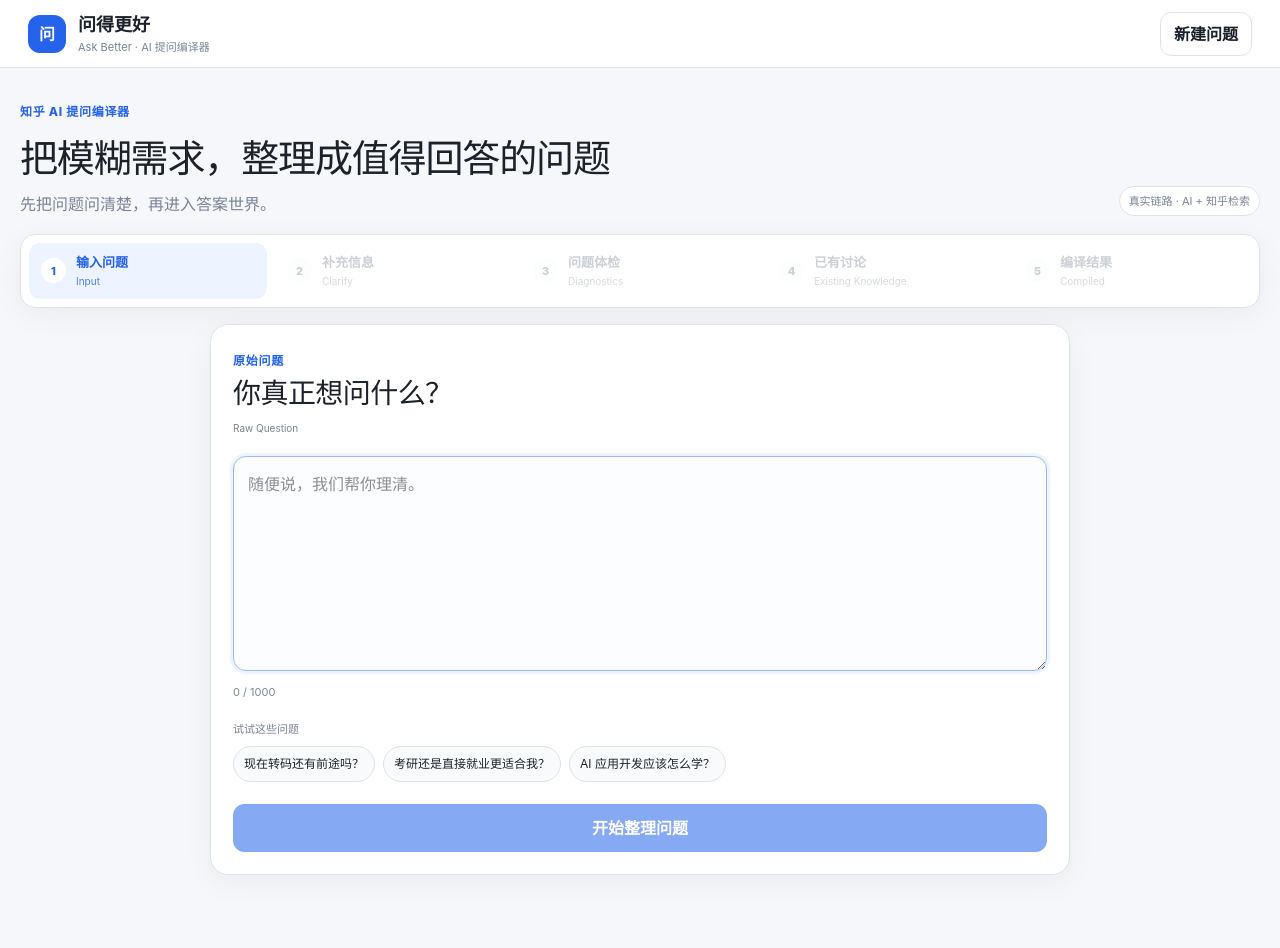
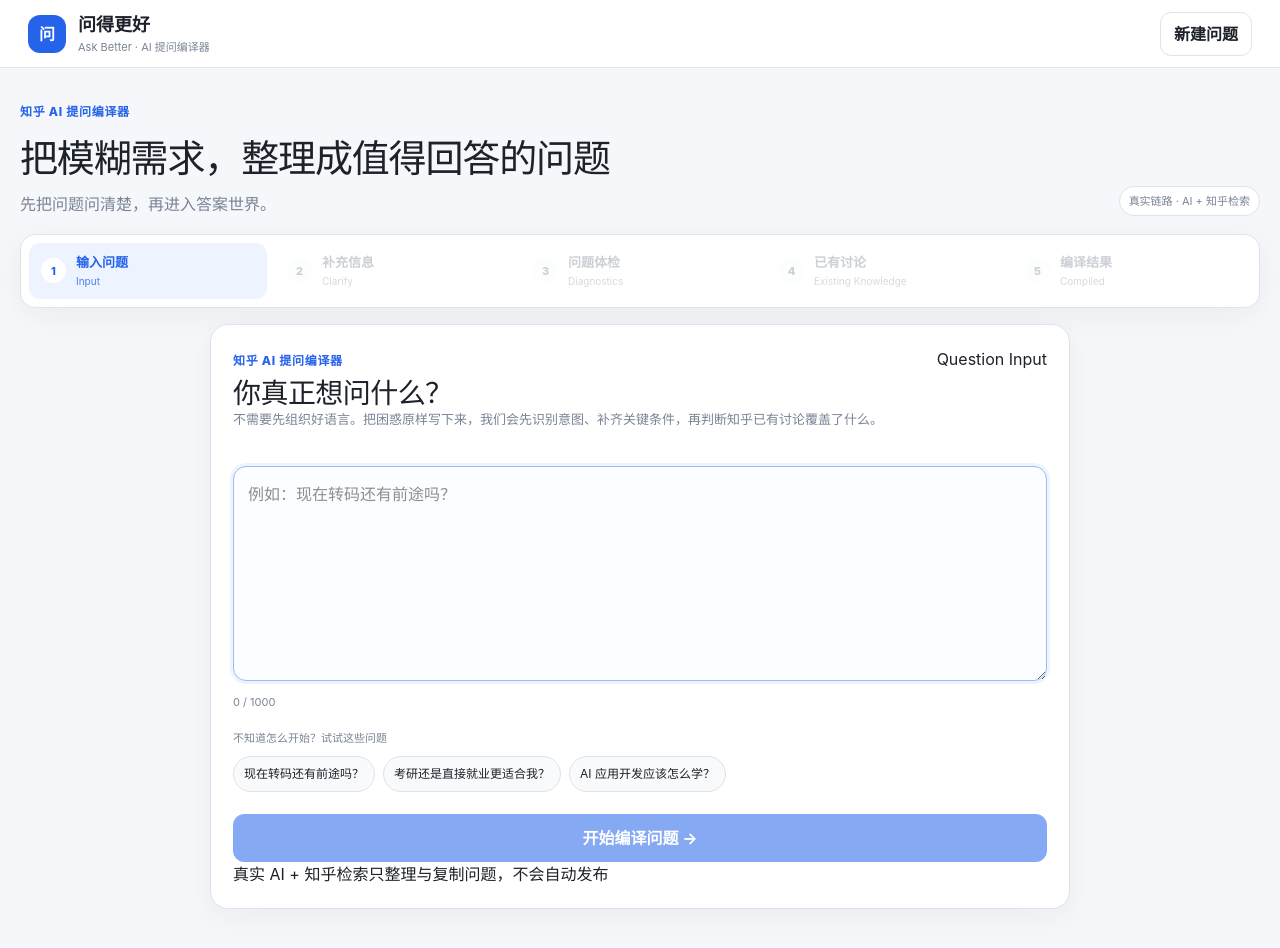
Before and after one commit to wulisususu/sdaa, a Next.js app in the folder apps/web/: page / in a window 1280 px wide. Shown: the top 948 px of the page. Before the commit the page ends 923 px from the top, so only its background shows below. Built offline with nearby package versions, Linux system fonts and the light colour scheme.

Commit message:
feat: strengthen compiler entry experience

```diff
--- a/apps/web/src/components/input-stage.tsx
+++ b/apps/web/src/components/input-stage.tsx
@@ -24,18 +24,22 @@
   return (
     <section className="flow-stage flow-stage-narrow">
       <div className="flow-card input-stage-card">
-        <div className="flow-heading">
+        <div className="flow-heading input-hero-heading">
           <div>
-            <span className="section-kicker">原始问题</span>
+            <span className="section-kicker">知乎 AI 提问编译器</span>
             <h2>你真正想问什么？</h2>
-            <small>Raw Question</small>
+            <p className="stage-lead">
+              不需要先组织好语言。把困惑原样写下来，我们会先识别意图、补齐关键条件，再判断知乎已有讨论覆盖了什么。
+            </p>
           </div>
+          <span className="compiler-state-pill">Question Input</span>
         </div>
+        <label className="sr-only" htmlFor="flow-question">你想整理的问题</label>
         <textarea
           id="flow-question"
           value={rawQuestion}
           onChange={(event) => onChange(event.target.value)}
-          placeholder="随便说，我们帮你理清。"
+          placeholder="例如：现在转码还有前途吗？"
           rows={7}
           autoFocus
         />
@@ -45,7 +49,7 @@
         </div>
         {error && <p className="pipeline-error" role="alert">{error}</p>}
         <div className="example-block">
-          <span className="example-label">试试这些问题</span>
+          <span className="example-label">不知道怎么开始？试试这些问题</span>
           <div className="example-list">
             {examples.map((example) => (
               <button key={example} type="button" className="example-chip" onClick={() => onChange(example)}>
@@ -59,9 +63,14 @@
           type="button"
           onClick={onContinue}
           disabled={!ready || loading}
+          aria-busy={loading}
         >
-          {loading ? "正在理解你的问题…" : "开始整理问题"}
+          {loading ? <><span className="button-spinner" aria-hidden="true" />正在理解你的问题…</> : <>开始编译问题 <span aria-hidden="true">→</span></>}
         </button>
+        <div className="input-trust-line">
+          <span><span className="trust-dot" aria-hidden="true" />真实 AI + 知乎检索</span>
+          <span>只整理与复制问题，不会自动发布</span>
+        </div>
       </div>
     </section>
   );
```
